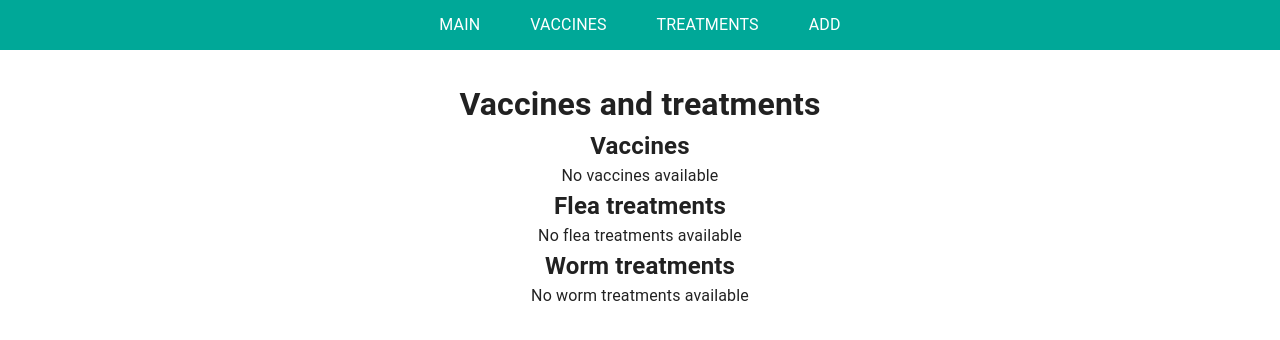
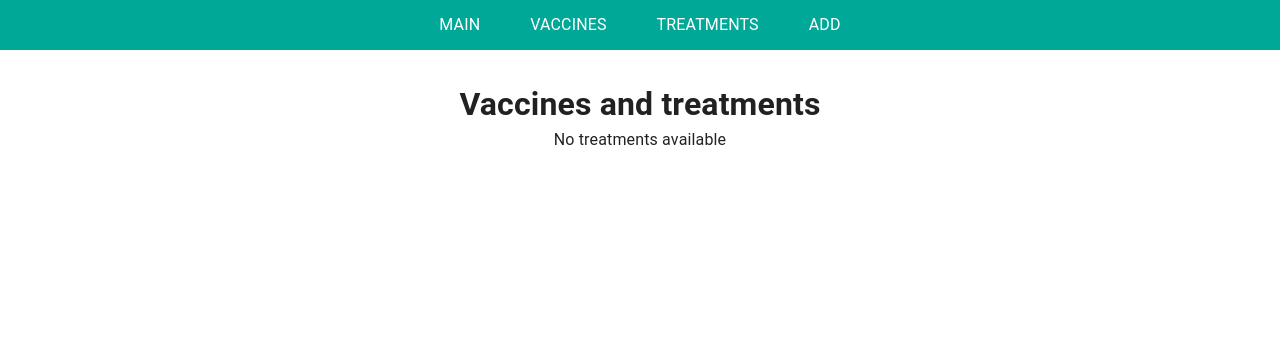
Before and after one commit to marina-projects/flashcards-react-redux-app, a React (Create React App) app: page / in a window 1280 px wide. Shown: the top 340 px of the page. Built offline with nearby package versions, Linux system fonts and the light colour scheme.

Commit message:
new property to the slice - nextDate

```diff
--- a/src/components/main/mainScreen.js
+++ b/src/components/main/mainScreen.js
@@ -6,12 +6,7 @@ import dayjs from "dayjs";
 
 //redux
 import { useSelector } from "react-redux";
-import { selectVaccines } from '../../features/userTreatments/userTreatmentsSlice';
-import { selectFleaTreatments } from '../../features/userTreatments/userTreatmentsSlice'
-import { selectWormTreatments } from '../../features/userTreatments/userTreatmentsSlice';
-
-//components
-import PopupAddTreatment from '../popupAddTreatment/popupAddTreatment';
+import { selectVaccines, selectFleaTreatments, selectWormTreatments } from '../../features/userTreatments/userTreatmentsSlice';
 
 const MainScreen = () => {
 
@@ -23,69 +18,32 @@ const MainScreen = () => {
     const sortedFleaTreatments = Object.values(fleaTreatments).sort((a, b) => dayjs(a.date).diff(dayjs(b.date)));
     const sortedWormTreatments = Object.values(wormTreatments).sort((a, b) => dayjs(a.date).diff(dayjs(b.date)));
 
-
     const latestVaccine = sortedVaccines.slice(-1)[0]; // Получаем последнюю вакцину
     const latestFleaTreatment = sortedFleaTreatments.slice(-1)[0]; // Получаем последнюю обработку
     const latestWormTreatment = sortedWormTreatments.slice(-1)[0]; // Получаем последнюю обработку
 
+    const allLatestTreatments = [latestVaccine, latestFleaTreatment, latestWormTreatment].filter(Boolean).sort((a, b) => dayjs(a.nextDate).diff(dayjs(b.nextDate)));
 
     return (
         <div className="main-screen div-column">
             <h1>Vaccines and treatments</h1>
-            <h2>Vaccines</h2>
-            {
-                latestVaccine ? (
-                    <div className='vaccines-list div-row' key={latestVaccine.id}>
+            {allLatestTreatments.length > 0 ? (
+                allLatestTreatments.map((treatment) => (
+                    <div className='vaccines-list div-row' key={treatment.id}>
                         <div className='vaccine-item div-column'>
                             <div className='vaccine-item-current div-row'>
-                                <h3>{latestVaccine.nameVaccine}</h3>
-                                <h4>{dayjs(latestVaccine.date).format('DD.MM.YYYY')}</h4>
+                                <h3>{treatment.name}</h3>
+                                <h4>{dayjs(treatment.date).format('DD.MM.YYYY')}</h4>
                             </div>
-                            <p>Next vaccine: {dayjs(latestVaccine.date).add(1, 'year').format('DD.MM.YYYY')}</p>
-                        </div>
-                        <div className='add-vaccine-main'>
-                            <PopupAddTreatment treatmentType='vaccines' title='vaccine'/>
+                            <p>Next treatment: {dayjs(treatment.nextDate).format('DD.MM.YYYY')}</p>
                         </div>
                     </div>
-                ) : <p>No vaccines available</p>
-            }
-            <h2>Flea treatments</h2>
-            {
-                latestFleaTreatment ? (
-                    <div className='vaccines-list div-row' key={latestFleaTreatment.id}>
-                        <div className='vaccine-item div-column'>
-                            <div className='vaccine-item-current div-row'>
-                                <h3>{latestFleaTreatment.name}</h3>
-                                <h4>{dayjs(latestFleaTreatment.date).format('DD.MM.YYYY')}</h4>
-                            </div>
-                            <p>Next treatment: {dayjs(latestFleaTreatment.date).add(1, 'month').format('DD.MM.YYYY')}</p>
-                        </div>
-                        <div className='add-treatment-main'>
-                            <PopupAddTreatment treatmentType='fleaTreatments' title='treatment'/>
-                        </div>
-                    </div>
-                ) : <p>No flea treatments available</p>
-            }
-            <h2>Worm treatments</h2>
-            {
-                latestWormTreatment ? (
-                    <div className='vaccines-list div-row' key={latestWormTreatment.id}>
-                        <div className='vaccine-item div-column'>
-                            <div className='vaccine-item-current div-row'>
-                                <h3>{latestWormTreatment.nameVaccine}</h3>
-                                <h4>{dayjs(latestWormTreatment.date).format('DD.MM.YYYY')}</h4>
-                            </div>
-                            <p>Next vaccine: {dayjs(latestWormTreatment.date).add(1, 'year').format('DD.MM.YYYY')}</p>
-                        </div>
-                        <div className='add-treatment-main'>
-                            <PopupAddTreatment treatmentType='wormTreatments' title='treatment'/>
-                        </div>
-                    </div>
-                ) : <p>No worm treatments available</p>
-            }
-
+                ))
+            ) : (
+                <p>No treatments available</p>
+            )}
         </div>
-    )
+    );
 }
 
 export default MainScreen;
--- a/src/components/newUserTreatment/newUserTreatment.js
+++ b/src/components/newUserTreatment/newUserTreatment.js
@@ -1,7 +1,7 @@
 import './newUserTreatment.css';
 
 //libraries
-import React, { useState } from "react";
+import React, { useState, useEffect } from "react";
 import { v4 as uuidv4 } from 'uuid';
 import dayjs from 'dayjs';
 
@@ -21,6 +21,27 @@ const NewUserTreatment = ({ treatmentType, title }) => {
 
     const [name, setName] = useState('');
     const [date, setDate] = useState(dayjs());
+    const [nextDate, setNextDate] = useState(dayjs());
+
+    useEffect(() => {
+        let newNextDate = dayjs();
+
+        switch (treatmentType) {
+            case 'vaccines':
+                newNextDate = date.add(1, 'year');
+                break;
+            case 'fleaTreatments':
+                newNextDate = date.add(1, 'month');
+                break;
+            case 'wormTreatments':
+                newNextDate = date.add(3, 'month');
+                break;
+            default:
+                break;
+        }
+
+        setNextDate(newNextDate);
+    }, [treatmentType, date]);
 
     const handleSubmit = (e) => {
         e.preventDefault();
@@ -28,6 +49,7 @@ const NewUserTreatment = ({ treatmentType, title }) => {
             id: uuidv4(),
             name,
             date: date.toISOString(),
+            nextDate: nextDate.toISOString(),
             treatmentType
         };
         dispatch(addTreatment(newTreatment));
@@ -48,6 +70,12 @@ const NewUserTreatment = ({ treatmentType, title }) => {
                     onChange={(newValue) => setDate(newValue)}
                     renderInput={(params) => <TextField {...params} />}
                 />
+                <DatePicker
+                    defaultValue={nextDate}
+                    value={nextDate}
+                    onChange={(newValue) => setNextDate(newValue)}
+                    renderInput={(params) => <TextField {...params} />}
+                />
                 <IconButton type='submit'>
                     <AddCircleOutlineIcon />
                 </IconButton>
--- a/src/components/treatments/treatments.js
+++ b/src/components/treatments/treatments.js
@@ -44,7 +44,7 @@ const Treatments = () => {
                     <TreatmentCardsWrapper key={treatment.id}>
                         <TreatmentItemWrapper >
                             <H3>{treatment.name} {dayjs(treatment.date).format('DD.MM.YYYY')}</H3>
-                            <P>Next treatment: {dayjs(treatment.date).add(1, 'month').format('DD.MM.YYYY')}</P>
+                            <P>Next treatment: {dayjs(treatment.nextDate).format('DD.MM.YYYY')}</P>
                         </TreatmentItemWrapper>
                         <DeleteTreatmentItem>
                             <ClearIcon
@@ -61,7 +61,7 @@ const Treatments = () => {
                     <TreatmentCardsWrapper key={treatment.id}>
                         <TreatmentItemWrapper>
                             <H3>{treatment.name} {dayjs(treatment.date).format('DD.MM.YYYY')}</H3>
-                            <P>Next treatment: {dayjs(treatment.date).add(1, 'month').format('DD.MM.YYYY')}</P>
+                            <P>Next treatment: {dayjs(treatment.nextDate).format('DD.MM.YYYY')}</P>
                         </TreatmentItemWrapper>
                         <DeleteTreatmentItem>
                             <ClearIcon
--- a/src/components/vaccines/vaccines.js
+++ b/src/components/vaccines/vaccines.js
@@ -33,7 +33,7 @@ const Vaccines = () => {
                 <TreatmentCardsWrapper key={vaccine.id}>
                     <TreatmentItemWrapper>
                         <H3>{vaccine.name} {dayjs(vaccine.date).format('DD.MM.YYYY')}</H3>
-                        <P>Next vaccine: {dayjs(vaccine.date).add(1, 'year').format('DD.MM.YYYY')}</P>
+                        <P>Next vaccine: {dayjs(vaccine.nextDate).format('DD.MM.YYYY')}</P>
                     </TreatmentItemWrapper>
                     <DeleteTreatmentItem>
                         <ClearIcon onClick={() => handleRemove(vaccine.id)} />
--- a/src/features/userTreatments/userTreatmentsSlice.js
+++ b/src/features/userTreatments/userTreatmentsSlice.js
@@ -9,11 +9,12 @@ const userTreatmentsSlice = createSlice({
     },
     reducers: {
         addTreatment: (state, action) => {
-            const { id, date, name, treatmentType } = action.payload;
+            const { id, date, name, treatmentType, nextDate } = action.payload;
             state[treatmentType][id] = {
                 id,
                 date,
                 name,
+                nextDate
             };
         },
         removeTreatment: (state, action) => {
```
